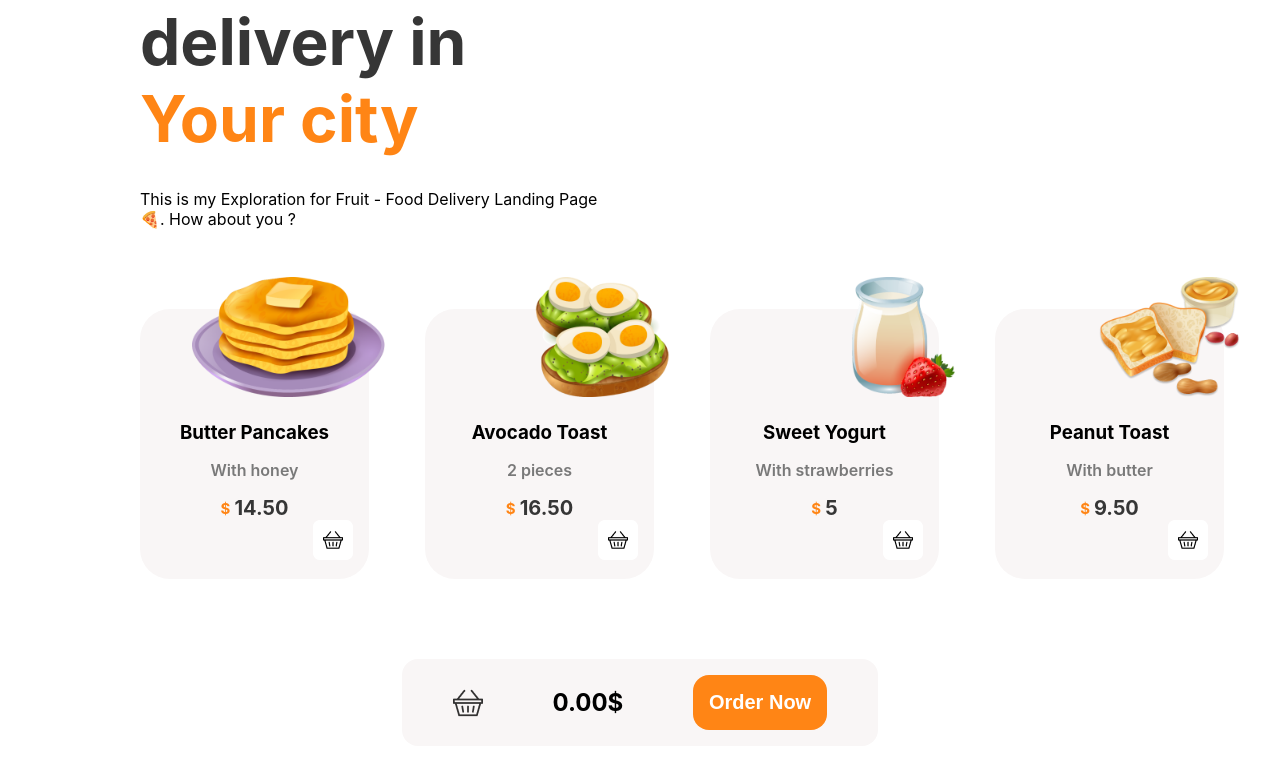
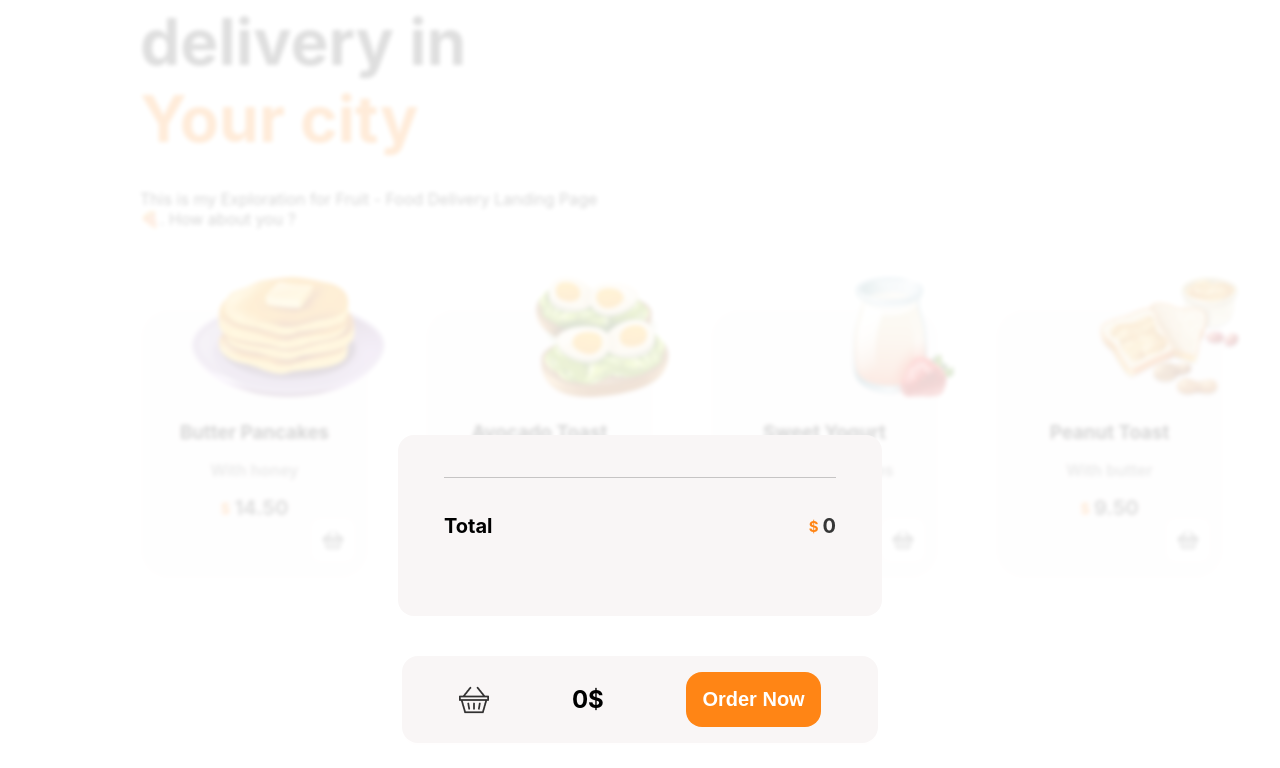
Before and after one commit to VenJS/Brunchy, a React (Create React App) app in the folder brunchy/: page / in a window 1280 px wide. Both pictures are taken after a click on the picture 467 px from the left and 1045 px from the top of the page. Shown: the part 343-1111 px from the top of the page. Built offline with nearby package versions, Linux system fonts and the light colour scheme.

Commit message:
feat: clear order list once the order is done

```diff
--- a/brunchy/src/components/Footer/Footer.jsx
+++ b/brunchy/src/components/Footer/Footer.jsx
@@ -1,13 +1,17 @@
-import React, {useState} from 'react'
+import React, {useState, useEffect} from 'react'
 import ReviewList from '../ReviewList/ReviewList';
 import PlaceOrder from '../PlaceOrder/PlaceOrder';
 import styles from './Footer.module.scss'
-import { useSelector } from 'react-redux'
+import { useSelector, useDispatch } from 'react-redux'
+import { clearOrder } from '../../store';
 
 const Footer = () => {
 
+  const dispatch = useDispatch();
+
   const [isOpened, setIsOpened] = useState(false);
   const [orderCreated, setOrderCreated] = useState(false);
+  const [totalSum, setTotalSum] = useState(0)
 
   const handleCloseReviewList = () => {
     setIsOpened(false)
@@ -15,6 +19,11 @@ const Footer = () => {
 
   const handleClosePlaceOrderModal = () => {
     setOrderCreated(false)
+    dispatch(clearOrder())
+  }
+
+  const handleAddToBasket = () => {
+    setIsOpened(true)
   }
 
   const handleOrderNow = () => {
@@ -27,17 +36,25 @@ const Footer = () => {
 })
 
 
+  useEffect(() => {
+    const allPrices = orderList.map((order) =>  order.finalPrice);
+
+    const total = allPrices.reduce((acc, curr) => Number(acc) + Number(curr), 0)
+    setTotalSum(total)
+  }, [orderList])
+
+
+
+
   return (
     <div className={styles.container} >
-        <img src='/shopping-basket.png' alt='' className={styles.image} onClick={() => setIsOpened(true)}></img>
-        <span className={styles.price}>0.00$</span>
+        <img src='/shopping-basket.png' alt='' className={styles.image} onClick={handleAddToBasket}></img>
+        <span className={styles.price}>{totalSum}$</span>
         <button className={styles.button} onClick={() => setOrderCreated(true)}>Order Now</button>
-        {isOpened ? orderList.map((order, idx) => {
-          return (
-            <ReviewList onClose={handleCloseReviewList} orderNow={handleOrderNow} orderList={orderList}/>
-          )
-        }): null}
-        {orderCreated ? <PlaceOrder onClose={handleClosePlaceOrderModal}/> : null}
+        {isOpened ?
+            <ReviewList onClose={handleCloseReviewList} orderNow={handleOrderNow} orderList={orderList} />
+          : null}
+        {orderCreated ? <PlaceOrder onClose={handleClosePlaceOrderModal} sum={totalSum}/> : null}
     </div>
   )
 }
--- a/brunchy/src/components/PlaceOrder/PlaceOrder.jsx
+++ b/brunchy/src/components/PlaceOrder/PlaceOrder.jsx
@@ -1,13 +1,13 @@
 import React from 'react';
 import styles from './PlaceOrder.module.scss';
 
-const PlaceOrder = ({onClose}) => {
+const PlaceOrder = ({onClose, sum}) => {
   return (
     <>
         <div className={styles.container} onClick={onClose}></div>
         <div className={styles.modal}>
-            <h2 className={styles.title}>Congratulations!</h2>
-            <p className={styles.description}>Your order is on its way.</p>
+            <h2 className={styles.title}>{sum > 0 ? 'Congratulations!' : "Cart is empty"}</h2>
+            <p className={styles.description}>{sum > 0 ? "Your order is on its way." : "Please select your favourite brunch"}</p>
             <button className={styles.button} onClick={onClose}>OK</button>
         </div>
     </>
--- a/brunchy/src/components/ReviewList/ReviewList.jsx
+++ b/brunchy/src/components/ReviewList/ReviewList.jsx
@@ -1,11 +1,19 @@
 import React from 'react'
 import styles from './ReviewList.module.scss'
+import { useState, useEffect } from 'react';
 
 const ReviewList = ({onClose, orderNow, orderList = []}) => {
+    const [totalSum, setTotalSum] = useState(0)
 
-    const totalPrice = () => orderList.map((order) => console.log(order.finalPrice));
+    useEffect(() => {
+        const allPrices = orderList.map((order) =>  order.finalPrice);
 
-    totalPrice();
+        const total = allPrices.reduce((acc, curr) => Number(acc) + Number(curr), 0)
+        setTotalSum(total)
+      }, [orderList])
+
+
+
 
   return (
     <>
@@ -29,13 +37,13 @@ const ReviewList = ({onClose, orderNow, orderList = []}) => {
                     <h3 className={styles.title}>Total</h3>
                     <div className={styles['price-wrapper']}>
                         <span className={styles['dollar-sign']}>$</span>
-                        <span className={styles.price}>14.50</span>
+                        <span className={styles.price}>{totalSum}</span>
                     </div>
                 </div>
             </div>
             <div className={styles.basket} >
                 <img src='/shopping-basket.png' alt='' className={styles.image}></img>
-                <span className={styles['basket-price']}>0.00$</span>
+                <span className={styles['basket-price']}>{totalSum}$</span>
                 <button className={styles.button} onClick={orderNow}>Order Now</button>
             </div>
         </div>
--- a/brunchy/src/store/index.js
+++ b/brunchy/src/store/index.js
@@ -6,6 +6,9 @@ const orderSlice = createSlice({
   reducers: {
     addOrder(state, action) {
       state.push(action.payload);
+    },
+    clearOrder(state, action) {
+      state.splice(0, state.length);
     },
   },
 });
@@ -18,4 +21,4 @@ const store = configureStore({
 
 export { store };
 
-export const { addOrder } = orderSlice.actions;
+export const { addOrder, clearOrder } = orderSlice.actions;
```
